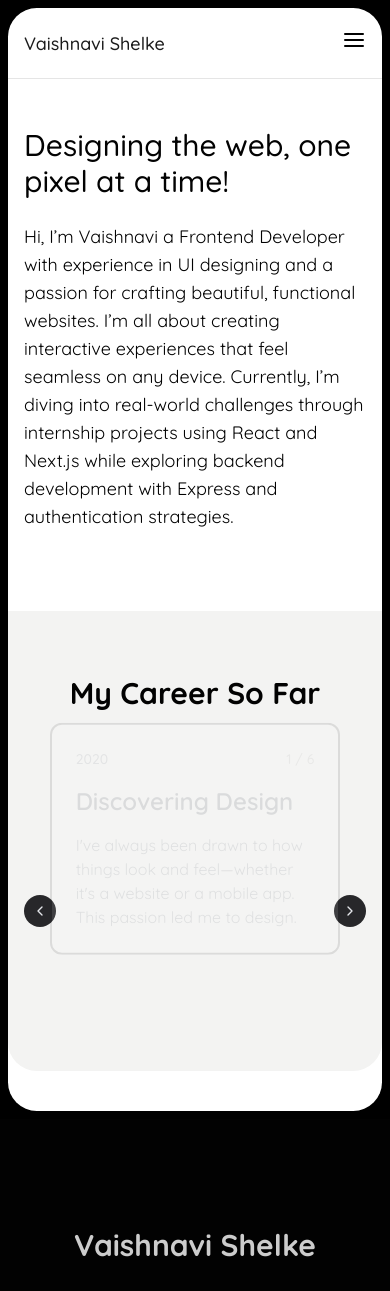
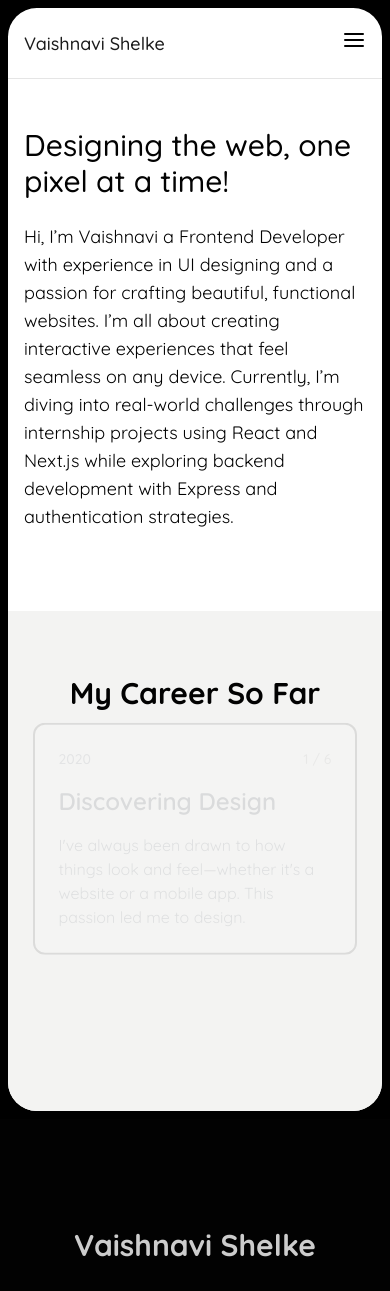
Before and after one commit to vaishnavishelke2021/My-Portfolio, a React (Vite) app: page /about in a window 390 px wide. Shown: the top 1291 px of the page. Built offline with nearby package versions, Linux system fonts and the light colour scheme.

Commit message:
esponsive: AboutCareerSoFar

```diff
--- a/src/components/AboutCareerSoFar.jsx
+++ b/src/components/AboutCareerSoFar.jsx
@@ -359,7 +359,7 @@ const AboutCareerSoFar = () => {
   }, [isPlaying, nextMilestone]);
 
   return (
-    <div className="w-full max-w-4xl mx-auto py-16 px-4 pb-36">
+    <div className="w-full max-w-4xl mx-auto py-16 px-4 pb-28 sm:pb-36 ">
       <h2 className="text-3xl font-bold text-center mb-12">My Career So Far</h2>
       <div className="relative mt-14">
         <AnimatePresence mode="wait">
@@ -369,7 +369,7 @@ const AboutCareerSoFar = () => {
             animate={{ opacity: 1, y: 0 }}
             exit={{ opacity: 0, y: -50 }}
             transition={{ duration: 1 }}
-            className="bg-white w-[85%] mx-auto  border-2 border-zinc-800  rounded-xl "
+            className="bg-white w-[95%] sm:w-[85%] mx-auto  border-2 border-zinc-800  rounded-xl "
           >
             <div className="p-6">
               <div className="flex justify-between items-center mb-4">
@@ -389,7 +389,7 @@ const AboutCareerSoFar = () => {
             </div>
           </motion.div>
         </AnimatePresence>
-        <div className="flex justify-between -mt-[6.5rem]">
+        <div className="hidden sm:flex justify-between -mt-[6.5rem]">
           <button
             className="p-2 px-[8px] rounded-full bg-zinc-800  text-gray-200 hover:bg-zinc-700 focus:outline-none focus:ring-0 focus:ring-gray-400"
             onClick={prevMilestone}
--- a/src/pages/About.jsx
+++ b/src/pages/About.jsx
@@ -21,7 +21,7 @@ const About = () => {
         </p>
       </div>
 
-      <div className="bg-accent mt-20 rounded-b-[1.8rem]">
+      <div className="bg-accent mt-20 rounded-b-[1.8rem] -mb-10 sm:mb-0">
         <AboutCareerSoFar />
       </div>
     </div>
```
